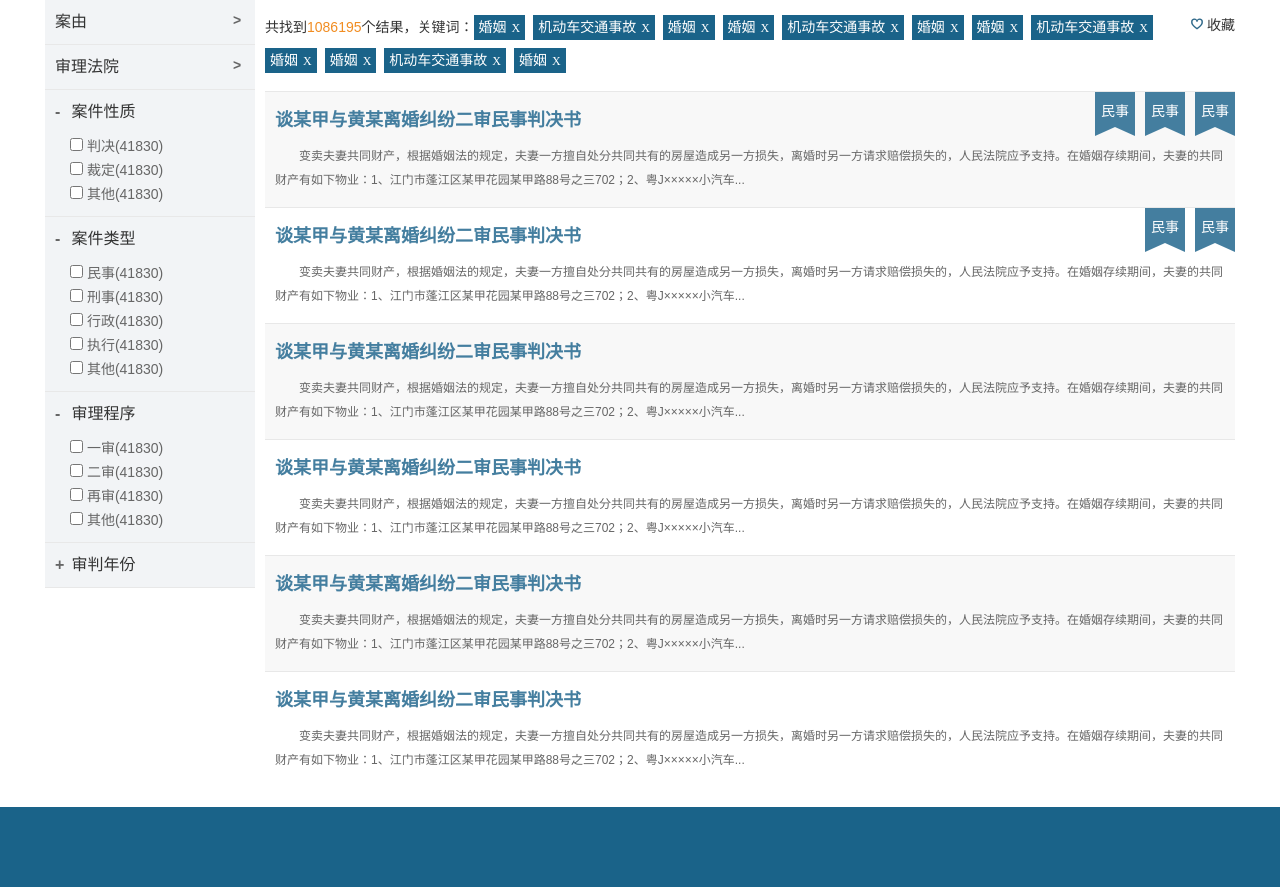
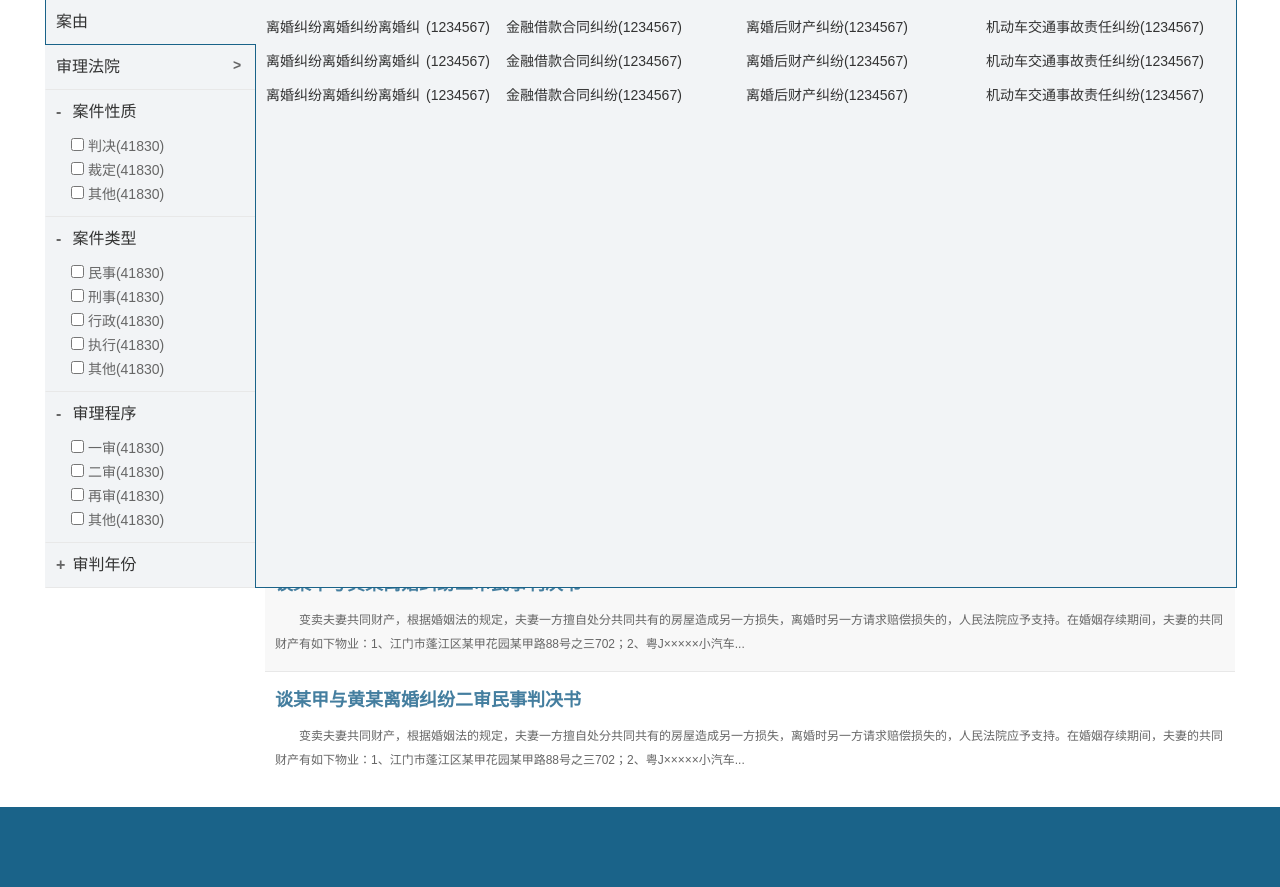
Before and after one commit to wuyue5chao/xiaoqiang, a PHP site: page /search.html in a window 1280 px wide. Shown: the part 54-941 px from the top of the page. Run offline with PHP 8.4, Linux system fonts and the light colour scheme.

Commit message:
修改列表页
修改列表页

```diff
--- a/css/index.css
+++ b/css/index.css
@@ -49,12 +49,14 @@ body{height: 100%; min-width: 1000px;font:14px/1.5 Arial,sans-serif,'宋体';col
 
 .side{ margin-right: 10px;}
 .list_wrap{position: relative; width: 210px; background: #f2f4f6;}
-.lists .item{position: relative; padding: 10px; border-bottom: 1px solid #e8e8e8;}
+.lists .item{position: relative; padding: 10px;border-left: 1px solid #f2f4f6; border-bottom: 1px solid #e8e8e8;z-index: 11;}
 .lists .item h3{ font-size: 16px;}
 .lists .item .arrow{position: absolute; right: 10px; top: 10px;}
 .lists .item .more{display: inline-block; width: 12px; font-weight: bold; color: #666;}
+.lists .item_on{ border-bottom-color:#1a6389;border-left-color:#1a6389;}
+.lists .borderout{display: block; position: absolute; top: 0; right: -1px;width: 2px;height: 44px; background: #f2f4f6;}
 .lists .second_list{ margin: 10px 0 0 15px; line-height: 24px; color: #666;}
-.down_layer{ position: absolute;top:0; left: 210px; padding: 15px 10px 5px; background: #f2f4f6; width: 960px; z-index: 10;}
+.down_layer{ position: absolute;top:0; left: 210px; padding: 15px 10px 5px; background: #f2f4f6; width: 960px; z-index: 10; border: 1px solid #1a6389; border-top: 0;}
 .down_layer a{ display:block; float: left; margin-bottom: 10px; width: 240px; height: 24px; line-height: 24px; overflow: hidden;}
 .down_layer .txt{ display: inline-block; max-width: 160px; height: 24px; line-height: 24px; overflow: hidden; float: left;}
 .down_layer .num{ display: inline-block; float: left;}
--- a/search.html
+++ b/search.html
@@ -34,8 +34,9 @@
 	<div class="content w1190 clearfix">
 		<div class="side list_wrap fl">
 			<div class="lists">
-				<div class="item">
-					<h3><a href="#">案由</a></h3><i class="arrow more">></i>
+				<div class="item item_on">
+					<h3><a href="#">案由</a></h3><i class="arrow more" style="display:none;">></i>
+					<span class="borderout"></span>
 				</div>
 				<div class="item">
 					<h3><a href="#">审理法院</a></h3><i class="arrow more">></i>
@@ -77,7 +78,7 @@
 					</ul>
 				</div>
 			</div>
-			<div class="down_layer" style="display:none">
+			<div class="down_layer" style="min-height:567px;">
 				<a href="#"><span class="txt">离婚纠纷离婚纠纷离婚纠纷离婚纠纷离婚纠纷离婚纠纷</span><em class="num">(1234567)</em></a>
 				<a href="#"><span class="txt">金融借款合同纠纷</span><em class="num">(1234567)</em></a>
 				<a href="#"><span class="txt">离婚后财产纠纷</span><em class="num">(1234567)</em></a>
```
